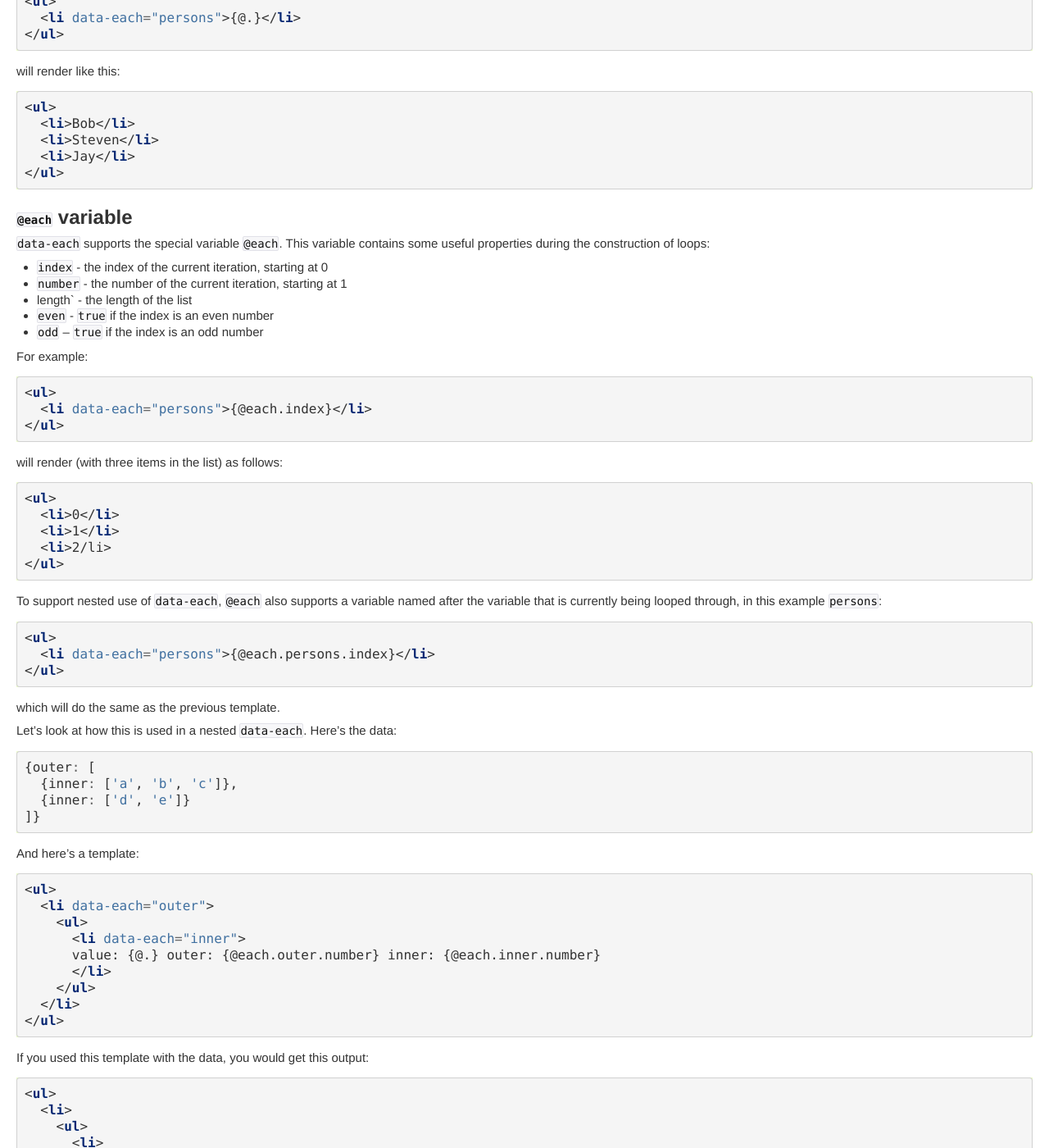
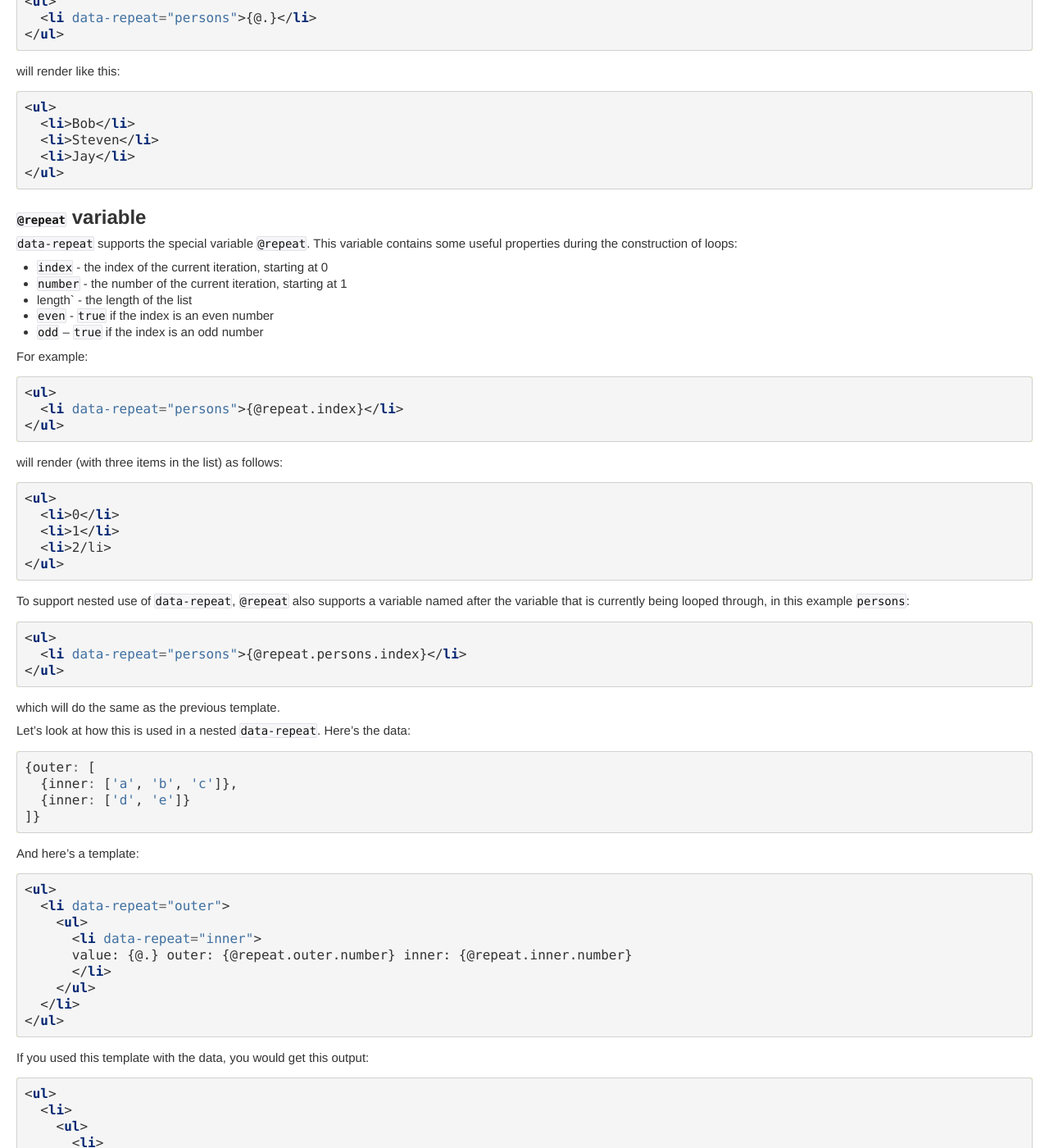
Before and after one commit to obviel/obviel, a Sphinx documentation site: the page built from doc/template.txt, in a window 1280 px wide and 1400 px high, scrolled down 4214 px. Shown: the whole window at 82% size. Built offline with Sphinx 7.4.7, drawn with Linux system fonts in a browser that asks for light colours; some of the changed text lies outside the part shown.

Commit message:
data-each to data-repeat, @each to @repeat.

```diff
--- a/doc/CHANGES.txt
+++ b/doc/CHANGES.txt
@@ -1,5 +1,16 @@
 CHANGES
 *******
+
+1.0b6
+=====
+
+* Template language renaming:
+
+  * ``data-each`` was renamed to ``data-repeat`` and ``@each`` to
+    ``@repeat``.
+
+  A simple search and replace in your templates for these names should
+  be enough to update your templates.
 
 1.0b5 (2013-01-18)
 ==================
--- a/doc/manual.txt
+++ b/doc/manual.txt
@@ -717,13 +717,13 @@ templates and ``data-view``::
 
     obviel.view({
        iface: 'list',
-       obvt: '<ul><li data-each="entries">{@.}</li></ul>'
+       obvt: '<ul><li data-repeat="entries">{@.}</li></ul>'
     });
 
 
     obviel.view({
        iface: 'page',
-       obvt: '<div data-each="parts" data-view="@."></div>'
+       obvt: '<div data-repeat="parts" data-view="@."></div>'
     });
 
 As you can see, that has cleaned up the code a lot!
@@ -867,7 +867,7 @@ we created before. Here it is, using Obviel Template::
 
     obviel.view({
        iface: 'page',
-       obvt: '<div data-each="parts" data-view="@."></div>'
+       obvt: '<div data-repeat="parts" data-view="@."></div>'
     });
 
 We also leave the other views to render ``text`` and ``list`` ifaces
--- a/doc/template.txt
+++ b/doc/template.txt
@@ -90,7 +90,7 @@ an error and the template won't render; you get a ``RenderError``
 exception.
 
 Dotted names work whenever a variable can be used, so also works in
-other directives such as ``data-with``, ``data-if`` and ``data-each``,
+other directives such as ``data-with``, ``data-if`` and ``data-repeat``,
 which we will discuss later.
 
 Interpolating the current object: ``@.``
@@ -213,10 +213,10 @@ the template will render like this::
 
   <p>Evan is not present</p>
 
-``data-each`` for repetition
-----------------------------
+``data-repeat`` for repetition
+------------------------------
 
-If you point to an array with ``data-each``, it will render each entry
+If you point to an array with ``data-repeat``, it will render each entry
 in the array into the DOM. So with a data structure like this:
 
 .. code-block:: javascript
@@ -235,7 +235,7 @@ in the array into the DOM. So with a data structure like this:
 and a template like this::
 
   <ul>
-    <li data-each="persons">{name}</li>
+    <li data-repeat="persons">{name}</li>
   </ul>
 
 the result will be this::
@@ -245,8 +245,8 @@ the result will be this::
     <li>Steven</li>
   </ul>
 
-Note that ``data-each`` changes the scope to each entry in the
-array. So, ``data-each`` changes the object in which the variables are
+Note that ``data-repeat`` changes the scope to each entry in the
+array. So, ``data-repeat`` changes the object in which the variables are
 looked up to each entry in the array, one by one.
 
 If the array is empty, nothing will be rendered at all. So, this
@@ -278,7 +278,7 @@ each item is not an object in itself. For instance:
 and this template::
 
   <ul>
-    <li data-each="persons">{@.}</li>
+    <li data-repeat="persons">{@.}</li>
   </ul>
 
 will render like this::
@@ -289,10 +289,10 @@ will render like this::
     <li>Jay</li>
   </ul>
 
-``@each`` variable
+``@repeat`` variable
 ------------------
 
-``data-each`` supports the special variable ``@each``. This variable
+``data-repeat`` supports the special variable ``@repeat``. This variable
 contains some useful properties during the construction of loops:
 
 * ``index`` - the index of the current iteration, starting at 0
@@ -308,7 +308,7 @@ contains some useful properties during the construction of loops:
 For example::
 
   <ul>
-    <li data-each="persons">{@each.index}</li>
+    <li data-repeat="persons">{@repeat.index}</li>
   </ul>
 
 will render (with three items in the list) as follows::
@@ -319,17 +319,17 @@ will render (with three items in the list) as follows::
     <li>2/li>
   </ul>
 
-To support nested use of ``data-each``, ``@each`` also supports a
+To support nested use of ``data-repeat``, ``@repeat`` also supports a
 variable named after the variable that is currently being looped
 through, in this example ``persons``::
 
   <ul>
-    <li data-each="persons">{@each.persons.index}</li>
+    <li data-repeat="persons">{@repeat.persons.index}</li>
   </ul>
 
 which will do the same as the previous template.
 
-Let's look at how this is used in a nested ``data-each``. Here's the data:
+Let's look at how this is used in a nested ``data-repeat``. Here's the data:
 
 .. code-block:: javascript
 
@@ -341,10 +341,10 @@ Let's look at how this is used in a nested ``data-each``. Here's the data:
 And here's a template::
 
   <ul>
-    <li data-each="outer">
+    <li data-repeat="outer">
       <ul>
-        <li data-each="inner">
-        value: {@.} outer: {@each.outer.number} inner: {@each.inner.number}
+        <li data-repeat="inner">
+        value: {@.} outer: {@repeat.outer.number} inner: {@repeat.inner.number}
         </li>
       </ul>
     </li>
@@ -378,8 +378,8 @@ If you used this template with the data, you would get this output::
     </li>
   </ul>
 
-What if the variable ``data-each`` goes through is a dotted name - how
-is it used with ``data-each``? You can addres it by replacing the
+What if the variable ``data-repeat`` goes through is a dotted name - how
+is it used with ``data-repeat``? You can addres it by replacing the
 periods by underscores. For instance, given this data:
 
 .. code-block:: javascript
@@ -393,7 +393,7 @@ periods by underscores. For instance, given this data:
 and this template::
 
   <ul>
-    <li data-each="something.persons">{@each.something_persons.number}</li>
+    <li data-repeat="something.persons">{@repeat.something_persons.number}</li>
   </ul>
 
 you will get this as a result::
@@ -408,7 +408,7 @@ So to address ``something.persons`` in a loop, you use
 ``something_persons``, with the ``.`` replaced by ``_``.
 
 To support various user interface you want to add a class into the DOM
-depending on a some ``@each`` value, such as ``even`` or
+depending on a some ``@repeat`` value, such as ``even`` or
 ``odd``. While you can do this with ``data-attr`` (which we'll see
 later), we recommend you use ``data-func`` for this (which we'll also
 see later), as your code will generally be clearer.
@@ -672,7 +672,7 @@ the view during render time.
 ----------------------------------------
 
 Obviel Template has element-based directives (``data-if``,
-``data-each``, etc). But sometimes you just want to conditionally or
+``data-repeat``, etc). But sometimes you just want to conditionally or
 repeatedly include a piece of text, not an element. You can do this by
 using a special ``data-unwrap`` element. During template rendering all
 elements marked by ``data-unwrap`` disappear.
@@ -799,10 +799,10 @@ attributes now::
 
 Now, the ``href`` attribute will appear *only* if ``flag`` is true.
 
-In combination with ``data-each`` this can be used to dynamically
+In combination with ``data-repeat`` this can be used to dynamically
 generate multiple attributes from data::
 
-  <a><span data-each="attributes" data-attr="{name}" data-value="{value}"/>{title}</a>
+  <a><span data-repeat="attributes" data-attr="{name}" data-value="{value}"/>{title}</a>
 
 That template, combined with this data:
 
@@ -981,14 +981,14 @@ And once the template is rendered, we'll see this::
   <p magic="Magic!">Hello world!</p>
 
 ``data-func`` is especially useful in combination with
-``data-each``. Let's consider the case where we want to add an
+``data-repeat``. Let's consider the case where we want to add an
 ``even`` and ``odd`` class to each iteration. We could write a
 template like this::
 
   <ul>
-    <li data-each="list">
-      <p data-if="@each.even" class="even">{@.}</p>
-      <p data-if="@each.odd" class="odd">{@.}</p>
+    <li data-repeat="list">
+      <p data-if="@repeat.even" class="even">{@.}</p>
+      <p data-if="@repeat.odd" class="odd">{@.}</p>
     </li>
   </ul>
 
@@ -1002,10 +1002,10 @@ We could also use dynamically generated attributes to solve this
 case::
 
   <ul>
-    <li data-each="list">
+    <li data-repeat="list">
       <p>
-        <span data-if="@each.even" data-attr="class" data-value="even"/>
-        <span data-if="@each.odd"  data-attr="class" data-value="odd" />
+        <span data-if="@repeat.even" data-attr="class" data-value="even"/>
+        <span data-if="@repeat.odd"  data-attr="class" data-value="odd" />
         {@.}
       </p>
     </li>
@@ -1014,9 +1014,9 @@ case::
 This would also allow us to generate the ``class`` attribute on the ``li``::
 
   <ul>
-    <li data-each="list">
-      <span data-if="@each.even" data-attr="class" data-value="even"/>
-      <span data-if="@each.odd" data-attr="class" data-value="odd" />
+    <li data-repeat="list">
+      <span data-if="@repeat.even" data-attr="class" data-value="even"/>
+      <span data-if="@repeat.odd" data-attr="class" data-value="odd" />
       <p>{@.}</p>
     </li>
   </ul>
@@ -1027,7 +1027,7 @@ just so easy to express a rule like this in JavaScript with jQuery:
 .. code-block:: javascript
 
   var evenodd = function(el, variable) {
-     if (variable('@each.even')) {
+     if (variable('@repeat.even')) {
         el.addClass('even');
      } else {
         el.addClass('odd');
@@ -1045,7 +1045,7 @@ plug it in globally for the application:
 And then we can use it on ``p``::
 
   <ul>
-    <li data-each="list">
+    <li data-repeat="list">
       <p data-func="evenodd">{@.}</p>
     </li>
   </ul>
@@ -1053,7 +1053,7 @@ And then we can use it on ``p``::
 Or to use it to add the class to ``li`` directly::
 
   <ul>
-    <li data-each="list" data-func="evenodd">
+    <li data-repeat="list" data-func="evenodd">
       <p>{@.}</p>
     </li>
   </ul>
@@ -1064,7 +1064,7 @@ to add a ``class`` attribute on even or odd, but every third item:
 .. code-block:: javascript
 
   var everythird = function(el, variable) {
-     if (variable('@each.index') % 3 === 0) {
+     if (variable('@repeat.index') % 3 === 0) {
         el.addClass('third');
      }
   };
@@ -1074,7 +1074,7 @@ to add a ``class`` attribute on even or odd, but every third item:
 and then use it::
 
   <ul>
-    <li data-each="list" data-func="everythird">
+    <li data-repeat="list" data-func="everythird">
       <p>{@.}</p>
     </li>
   </ul>
@@ -1195,7 +1195,7 @@ The order of execution of operations on an element is as follows :
 
 * ``data-if``
 
-* ``data-each``
+* ``data-repeat``
 
 * ``data-with``
 
@@ -1209,7 +1209,7 @@ The order of execution of operations on an element is as follows :
 
 For example, you could combine directives like this::
 
-  <p data-if="a" data-each="b" data-with="c" data-view="d"></p>
+  <p data-if="a" data-repeat="b" data-with="c" data-view="d"></p>
 
 This means that if the value ``a`` is present and true, the ``p``
 element will be included in the rendered template (at all). After
--- a/doc/template_i18n.txt
+++ b/doc/template_i18n.txt
@@ -100,10 +100,10 @@ translatable content that's in HTML attributes, we're done with the
 explanations on how to mark up your template. But complexities occur
 when we mark up an element that contains not only text, but also HTML.
 
-``data-trans`` may not contain ``data-if`` and ``data-each``
-------------------------------------------------------------
+``data-trans`` may not contain ``data-if`` and ``data-repeat``
+--------------------------------------------------------------
 
-``data-each`` and ``data-if`` may not be used on elements contained in
+``data-repeat`` and ``data-if`` may not be used on elements contained in
 an element with ``data-trans`` on it (when ``data-trans`` is used to
 indicate the content of the element as opposed to attributes).
 
--- a/src/demo/todos/index.html
+++ b/src/demo/todos/index.html
@@ -35,7 +35,7 @@
           <input data-handler="click|toggleAll" id="toggle-all" type="checkbox"/>
           <label for="toggle-all" data-trans="">Mark all as complete</label>
           <ul id="todo-list">
-            <li data-each="items" data-view="@."></li>
+            <li data-repeat="items" data-view="@."></li>
           </ul>
         </section>
 
```
Also changed, not shown: 4 other files.
